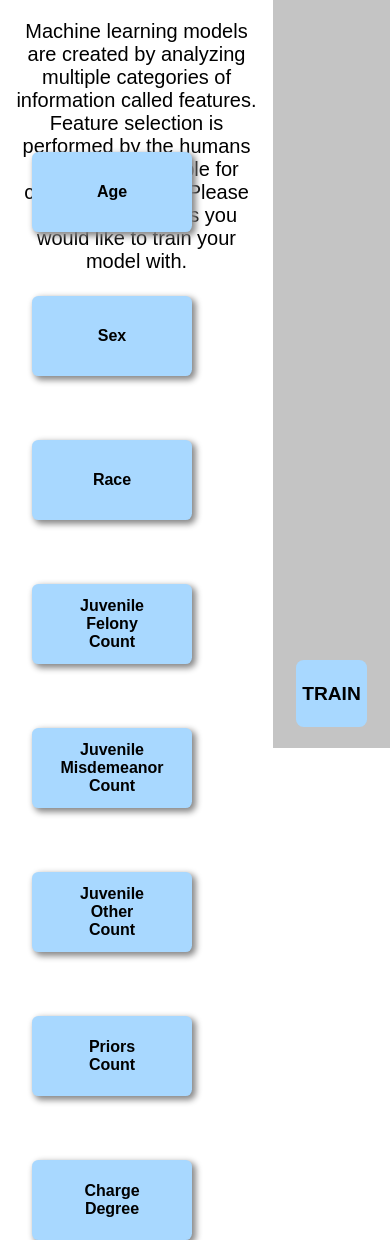
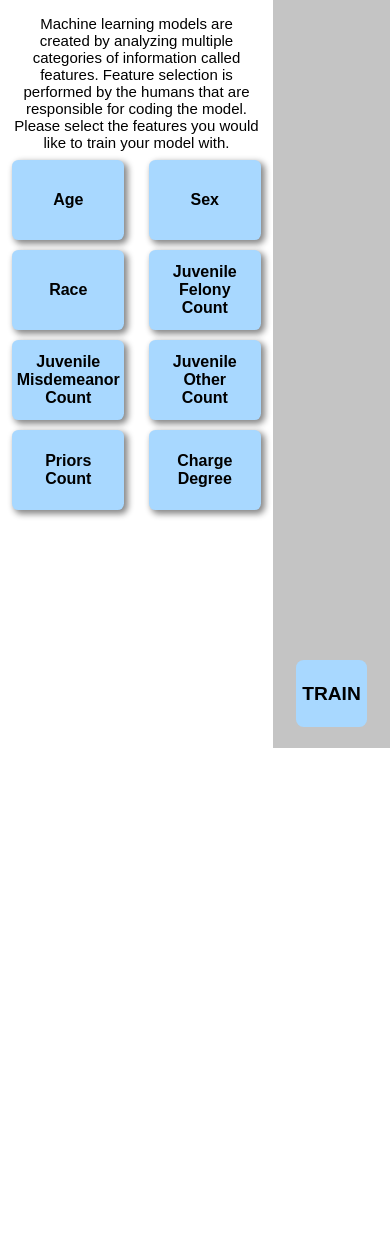
Before and after one commit to rbhushans/ai-interaction-webapp, a Flask app: page /train in a window 390 px wide. Shown: the part 112-1352 px from the top of the page. After the commit the page ends 860 px from the top, so only its background shows below. Run offline with Flask 2, Linux system fonts and the light colour scheme.

Commit message:
better responsive training page and warnings

```diff
--- a/app/model.py
+++ b/app/model.py
@@ -70,6 +70,9 @@ def construct_lr_model(features, filename_str):
     y_pred = model.predict(x_validation)
     precision = precision_score(y_validation, y_pred, pos_label='1')
     recall = recall_score(y_validation, y_pred, pos_label='1')
+    coef = model.coef_[0]
+    coef = [abs(number) for number in coef]
+    coef = sorted(coef)
 
     filename= 'models_users/model&' + "&".join(selected_num_features) + "&" + "&".join(selected_cat_features) + "&" + filename_str
 
@@ -84,7 +87,7 @@ def construct_lr_model(features, filename_str):
     outfile = open(filename + '_scaler.pkl', 'wb')
     pickle.dump(scaler, outfile)
     outfile.close()
-    return filename, precision, recall
+    return filename, precision, recall, coef
 
 
 def test_lr_model(model, enc, scaler, filename, features):
--- a/app/screens.py
+++ b/app/screens.py
@@ -49,12 +49,12 @@ def train_model():
     letters = string.ascii_letters
     result_str = ''.join(random.choice(letters) for i in range(32))
 
-    filename, precision, recall = model.construct_lr_model(params, result_str)
-    print("Model created with features", params, "and precision =", precision, " and recall =", recall)
+    filename, precision, recall, coef = model.construct_lr_model(params, result_str)
+    print("Model created with features", params, "and precision =", precision, "and recall =", recall, "and coefficients =", coef)
     # model = filename + ".pkl", encoder = filename + "_enc.pkl"
     session['file_name'] = filename # Save to session of user (locally on server)
 
-    return filename + "|" + str(precision) + "|" + str(recall)
+    return filename + "|" + str(precision) + "|" + str(recall) + "|" + str(coef)
 
 @app.route("/test_model", methods=["POST"])
 def test_model():
--- a/app/static/css/style.css
+++ b/app/static/css/style.css
@@ -242,8 +242,42 @@ body {
     font-size: max(1.2vw, 20px);
     height: 4em;
     width: 100%;
+    margin-bottom: 0;
 }
 
+#warning-box {
+    color: red;
+    padding-left: 5%;
+    padding-right: 5%;
+    text-align: center;
+    font-size: max(1.2vw, 20px);
+    height: 4em;
+    width: 100%;
+}
+
+#feature-buttons {
+    display: flex;
+    flex-direction: row;
+    flex-wrap: wrap;
+    justify-content: space-around;
+    align-items: space-between;
+}
+
+@media screen and (max-width: 600px){
+    .feature-option {
+        width: 7em;
+        height: 1em;
+        margin: 5px;
+    }
+
+    #feature-buttons {
+        margin-top: 20px;
+    }
+
+    #feature-instructions, #warning-box {
+        font-size: 15px;
+    }
+}
 
 /* * Right side of the web app (selected train features and btn to start) */
 .train-body-right {
--- a/app/static/js/input.js
+++ b/app/static/js/input.js
@@ -75,19 +75,25 @@ document.addEventListener("DOMContentLoaded", function() {
 function createAndApplyInfoBox(btnElem, btnTxt) {
     var originalText = "Machine learning models are created by analyzing multiple categories of information\ncalled features. Feature selection is performed by the humans that are responsible\nfor coding the model. Please select the features you would like to train your model with."
     var topTextBox = document.getElementById("feature-instructions");
+    var warningBox = document.getElementById("warning-box");
+    console.log(warningBox)
 
     var dialogText = "";
+    let warningText = "";
 
     if (btnTxt.localeCompare("Age") == 0) {
         dialogText = "Age of each individual"
+        warningText = "NOTE: Age can often be a problematic feature to include in models, and can introduce bias into the model. Are you sure you want to select Age?"
     }
 
     if (btnTxt.localeCompare("Sex") == 0) {
         dialogText = "Biological sex of each individual"
+        warningText = "NOTE: Sex can often be a problematic feature to include in models, and can introduce bias into the model. Are you sure you want to select Sex?"
     }
 
     if (btnTxt.localeCompare("Race") == 0) {
         dialogText = "Race of each individual as determined on first infraction"
+        warningText = "NOTE: Race can often be a problematic feature to include in models, and can introduce bias into the model. Are you sure you want to select Race?"
     }
 
     if (btnTxt.localeCompare("Juvenile Felony Count") == 0) {
@@ -110,13 +116,17 @@ function createAndApplyInfoBox(btnElem, btnTxt) {
         dialogText = "Level of severity of the criminal charge brought against an individual"
     }
 
+    warningText = document.createTextNode(warningText);
+
     // Add to button
     btnElem.addEventListener('mouseover', () => {
         topTextBox.innerText = dialogText;
+        warningBox.appendChild(warningText);
     });
 
     btnElem.addEventListener('mouseout', () => {
         topTextBox.innerText = originalText;
+        warningBox.innerText = "";
     })
 }
 
--- a/app/templates/train.html
+++ b/app/templates/train.html
@@ -24,6 +24,8 @@
                 called features. Feature selection is performed by the humans that are responsible
                 for coding the model. Please select the features you would like to train your model with.
             </p>
+            <div id="warning-box"></div>
+            <div id="feature-buttons">
                 <button class="feature-option">Age</button>
                 <button class="feature-option">Sex</button>
                 <button class="feature-option">Race</button>
@@ -34,6 +36,7 @@
                 <button class="feature-option">Priors Count</button>
                 <button class="feature-option">Charge Degree</button>
             </div>
+        </div>
         <div class="train-body-right">
             <ul id="selected-features-list"></ul>
             <button id="start-train-btn">TRAIN  </button>
```
Lines whose indentation alone changed are shown as unchanged.
